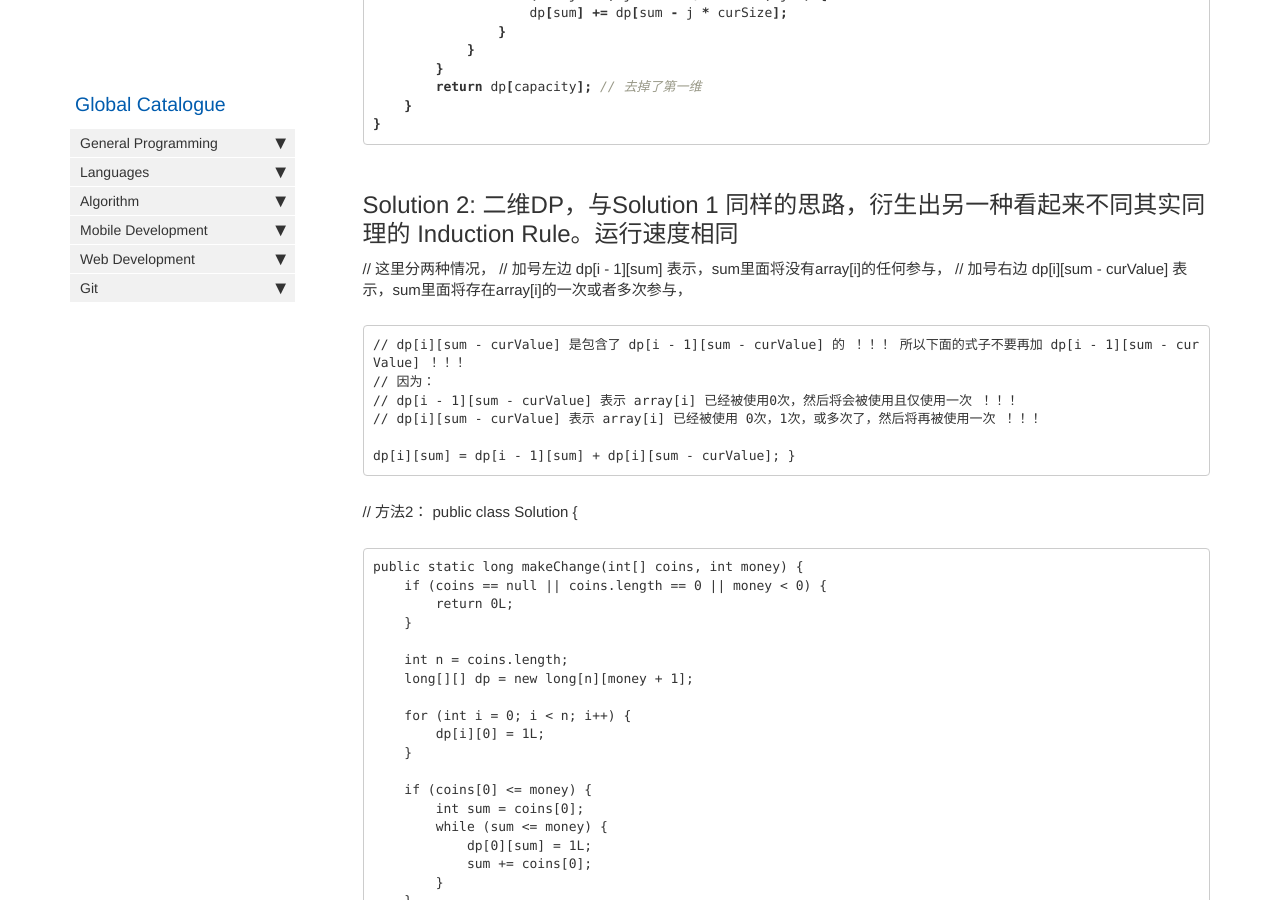
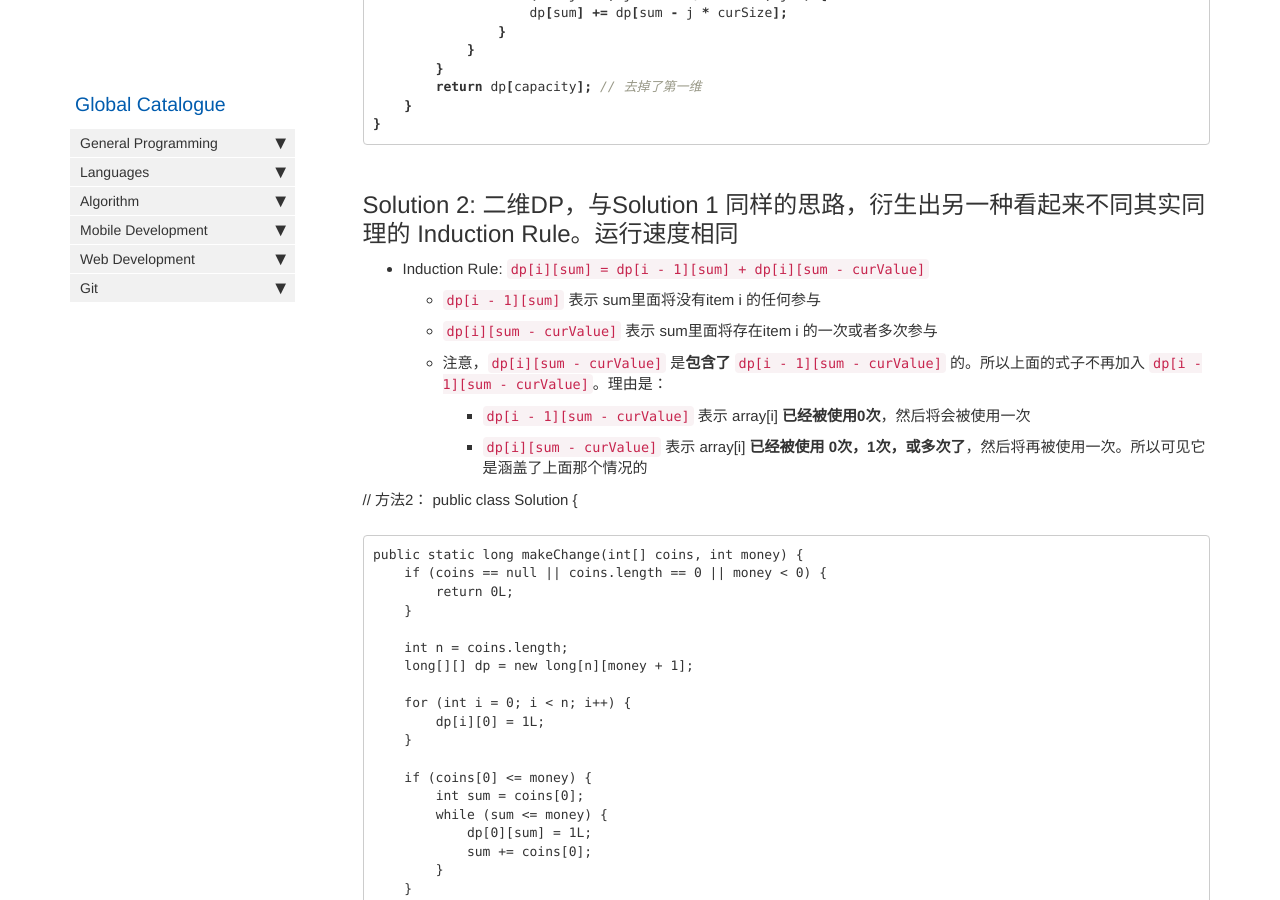
Before and after one commit to HungryOrc/hungryorc.github.io, a Jekyll site: the page built from pages/algorithm/algorithm_backpack_unlimited_1Attr_exactFill_returnNumOfSolutions.md, in a window 1280 px wide and 900 px high, scrolled down 3436 px. Built offline with Jekyll 4.4.1, drawn with Linux system fonts in a browser that asks for light colours; nearby versions of some CDN libraries; comment, search, counter and statistics services are not loaded.

Commit message:
Update algorithm_backpack_unlimited_1Attr_exactFill_returnNumOfSolutions.md

```diff
--- a/pages/algorithm/algorithm_backpack_unlimited_1Attr_exactFill_returnNumOfSolutions.md
+++ b/pages/algorithm/algorithm_backpack_unlimited_1Attr_exactFill_returnNumOfSolutions.md
@@ -161,18 +161,12 @@ public class Solution {
 
 ## Solution 2: 二维DP，与Solution 1 同样的思路，衍生出另一种看起来不同其实同理的 Induction Rule。运行速度相同
 
-
-// 这里分两种情况，
-    // 加号左边 dp[i - 1][sum] 表示，sum里面将没有array[i]的任何参与，
-    // 加号右边 dp[i][sum - curValue] 表示，sum里面将存在array[i]的一次或者多次参与，
-
-    // dp[i][sum - curValue] 是包含了 dp[i - 1][sum - curValue] 的 ！！！ 所以下面的式子不要再加 dp[i - 1][sum - curValue] ！！！
-    // 因为：
-    // dp[i - 1][sum - curValue] 表示 array[i] 已经被使用0次，然后将会被使用且仅使用一次 ！！！
-    // dp[i][sum - curValue] 表示 array[i] 已经被使用 0次，1次，或多次了，然后将再被使用一次 ！！！
-
-    dp[i][sum] = dp[i - 1][sum] + dp[i][sum - curValue];
-}
+* Induction Rule: `dp[i][sum] = dp[i - 1][sum] + dp[i][sum - curValue]`
+  * `dp[i - 1][sum]` 表示 sum里面将没有item i 的任何参与
+  * `dp[i][sum - curValue]` 表示 sum里面将存在item i 的一次或者多次参与
+  * 注意，`dp[i][sum - curValue]` 是**包含了** `dp[i - 1][sum - curValue]` 的。所以上面的式子不再加入 `dp[i - 1][sum - curValue]`。理由是：
+    * `dp[i - 1][sum - curValue]` 表示 array[i] **已经被使用0次**，然后将会被使用一次
+    * `dp[i][sum - curValue]` 表示 array[i] **已经被使用 0次，1次，或多次了**，然后将再被使用一次。所以可见它是涵盖了上面那个情况的
 
 // 方法2：
 public class Solution {
```
